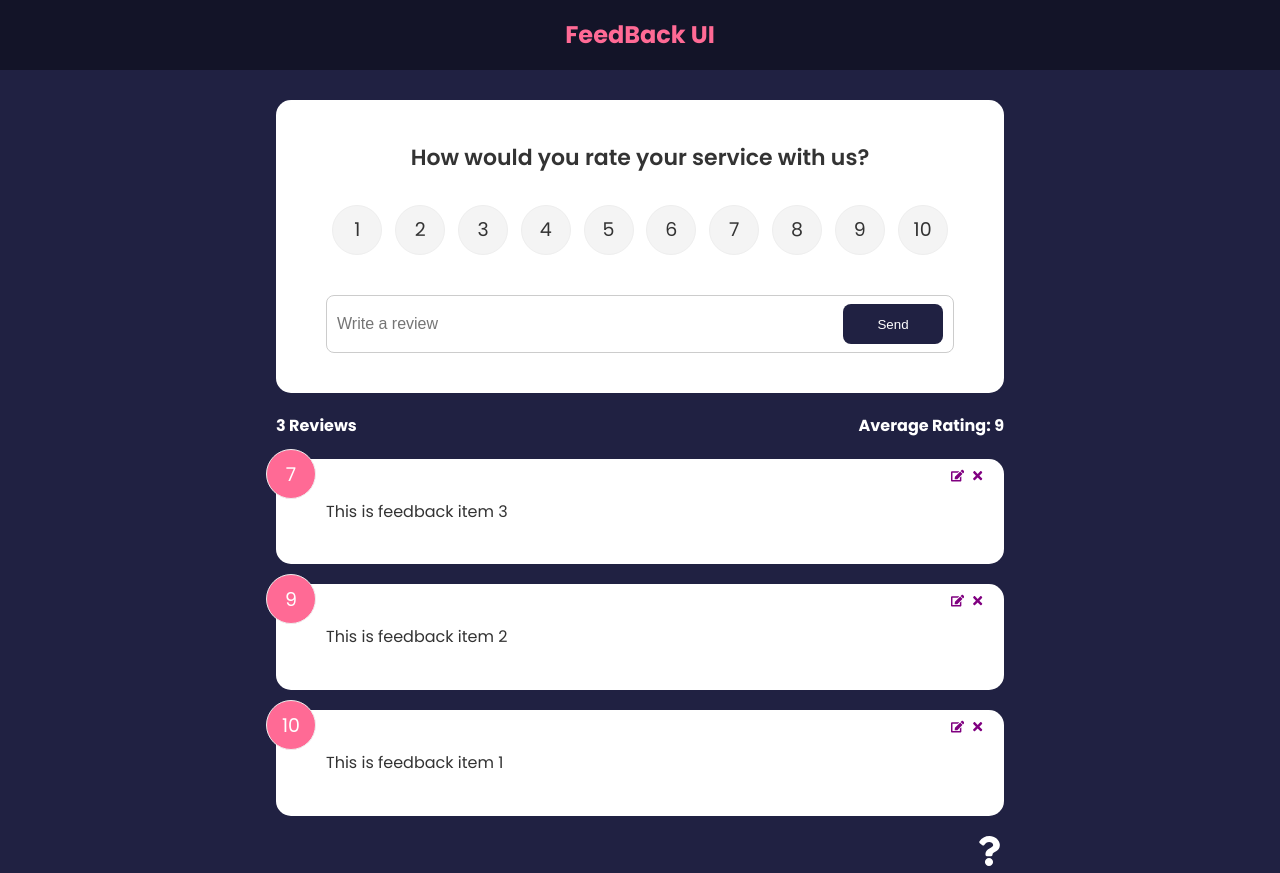
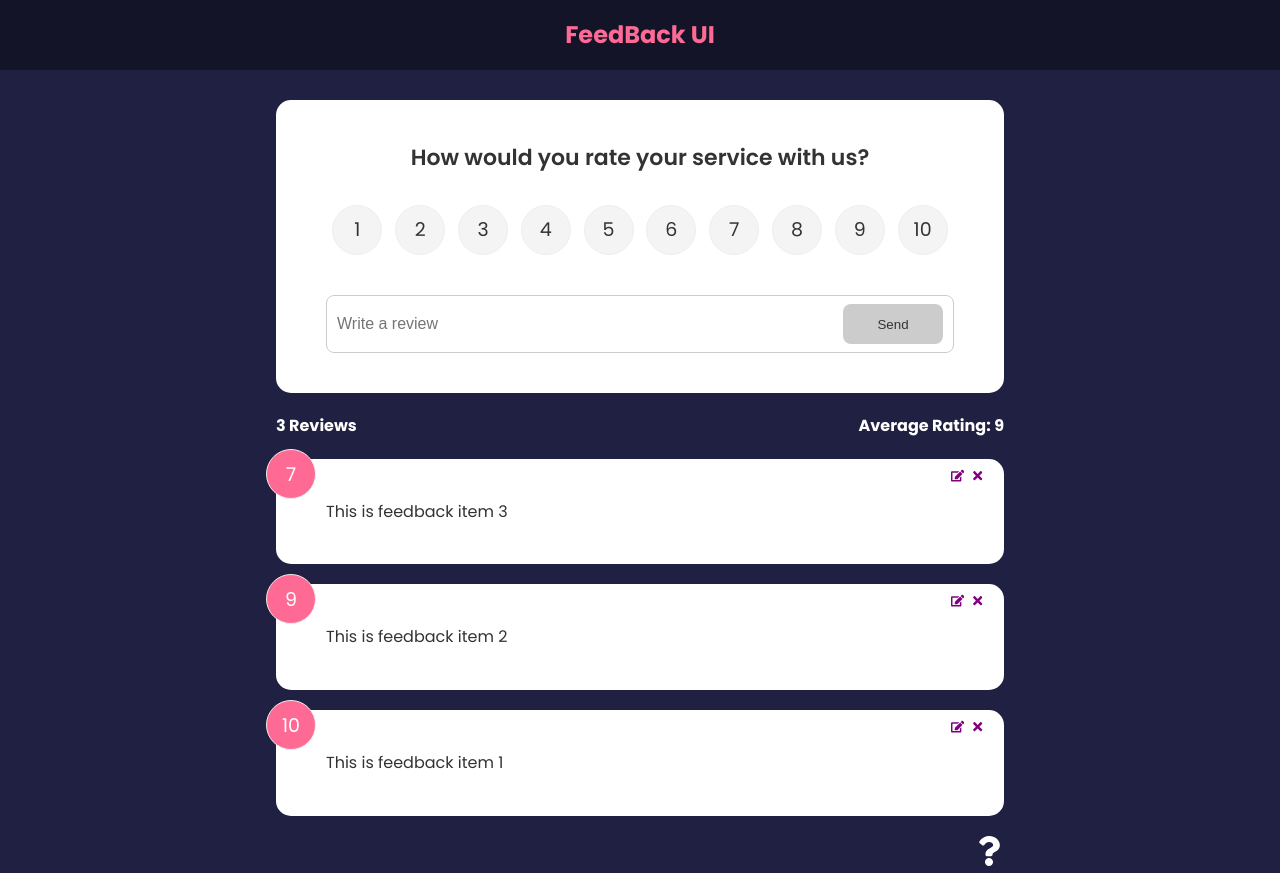
Before and after one commit to GUchechi/G-FeebBack-App, a React (Create React App) app: page / in a window 1280 px wide. Built offline with nearby package versions, Linux system fonts and the light colour scheme; data requests are answered from the project's data file.

Commit message:
refactoring

```diff
--- a/src/index.css
+++ b/src/index.css
@@ -168,7 +168,11 @@ input:focus {
   opacity: 0.9;
 }
 
-
+.btn:disabled {
+  background-color: #cccccc;
+  color: #333;
+  cursor: auto;
+}
 
 .btn:disabled:hover {
   transform: scale(1);
```
